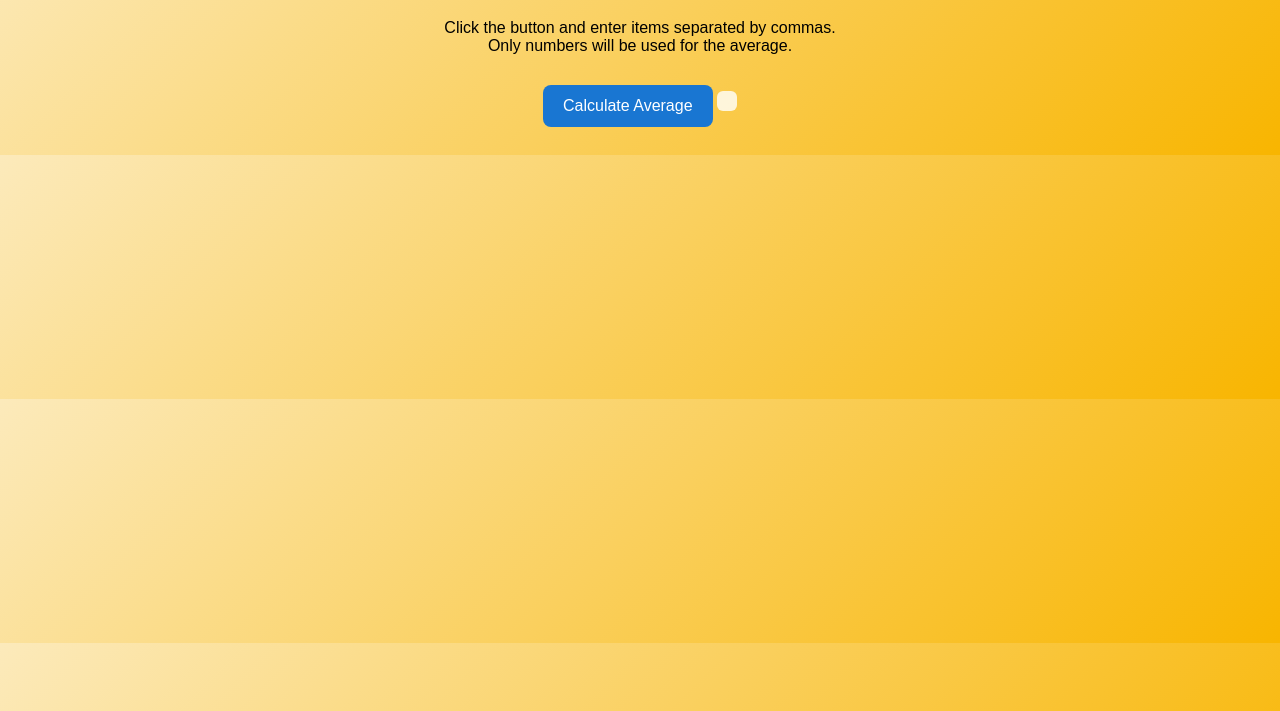
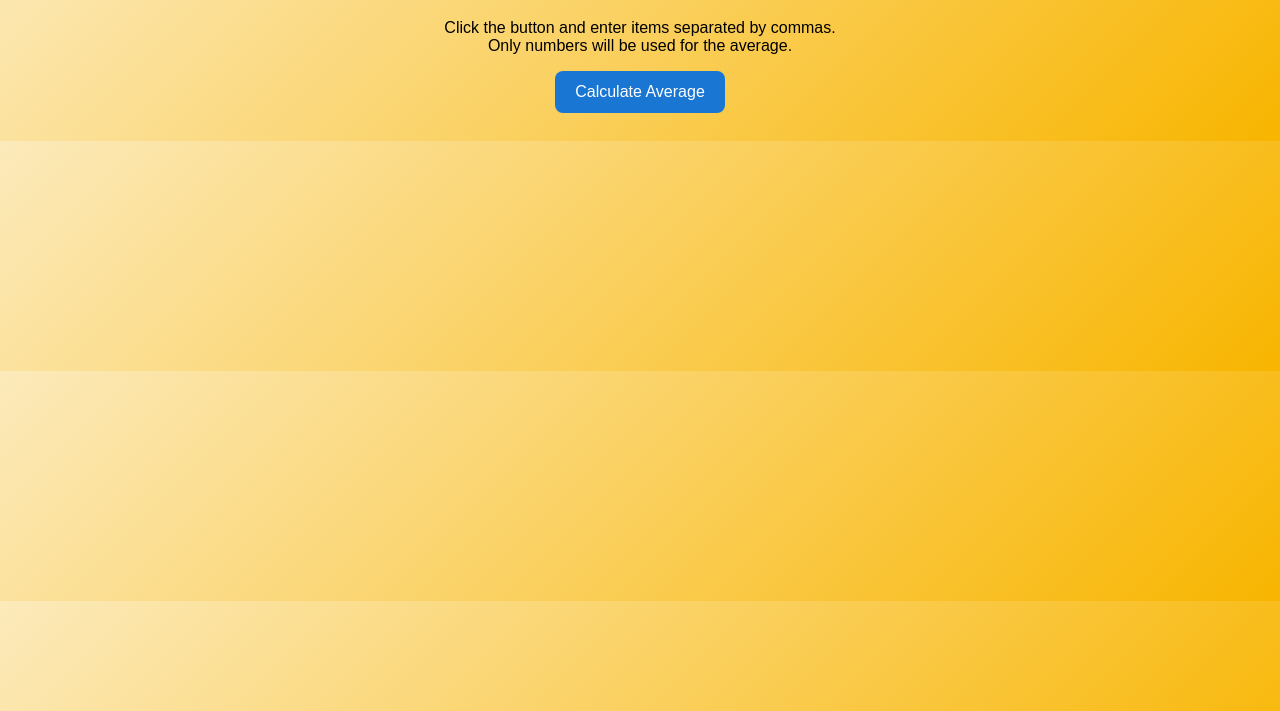
Before and after one commit to linamov/HW_Movina-6.2_AverageNumbers, a plain HTML site: page index.html in a window 1280 px wide. Shown: the part 89-800 px from the top of the page. Drawn offline with Linux system fonts and the light colour scheme.

Commit message:
Update index.html

```diff
--- a/index.html
+++ b/index.html
@@ -3,7 +3,7 @@
 <head>
   <meta charset="utf-8" />
   <meta name="viewport" content="width=device-width,initial-scale=1" />
-  <title>AverageNumbersJS</title>
+  <title>AverageNumbers</title>
   <style>
     body {
       font-family: Arial, sans-serif;
@@ -36,7 +36,7 @@
       background: rgba(255, 255, 255, 0.8);
       padding: 10px;
       border-radius: 6px;
-      display: inline-block;
+      display: none;
     }
   </style>
 </head>
```
